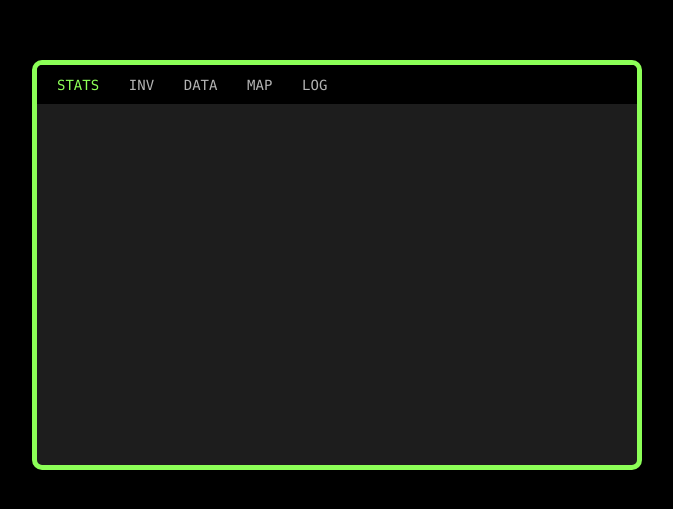
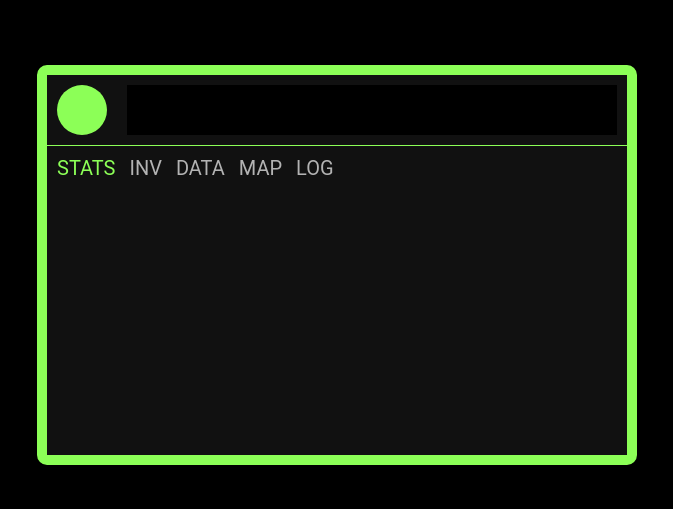
Before and after one commit to DeltaDevBoy/cv, a plain HTML site: page index.html in a window 1280 px wide. Shown: the part 135-644 px from the top of the page, without its empty margins (303-976 px from the left). Drawn offline with Linux system fonts and the light colour scheme.

Commit message:
Update styles.css

```diff
--- a/styles.css
+++ b/styles.css
@@ -1,31 +1,60 @@
-/* Styles généraux */
-body {
-    font-family: "Monaco", monospace;
-    background-color: #000;
-    color: #b3b3b3;
+/* Reset des styles par défaut */
+* {
     margin: 0;
     padding: 0;
+    box-sizing: border-box;
+}
+
+body {
+    background-color: #000;
+    font-family: 'Roboto', sans-serif;
+    color: #b3b3b3;
 }
 
 .pipboy {
-    width: 100%;
+    display: flex;
+    justify-content: center;
+    align-items: center;
     height: 100vh;
-    display: flex;
-    align-items: center;
-    justify-content: center;
 }
 
 .pipboy-screen {
+    background-color: #111;
+    border: 10px solid #8cff57;
+    border-radius: 10px;
+    overflow: hidden;
     width: 600px;
     height: 400px;
-    background-color: #1d1d1d;
-    border: 5px solid #8cff57;
-    border-radius: 10px;
-    overflow: hidden;
+}
+
+.pipboy-top {
+    padding: 10px;
+    border-bottom: 1px solid #8cff57;
+    display: flex;
+    justify-content: space-between;
+    align-items: center;
+}
+
+.pipboy-bottom {
+    display: flex;
+    flex-direction: column;
+    height: calc(100% - 50px);
+}
+
+.pipboy-button {
+    width: 50px;
+    height: 50px;
+    background-color: #8cff57;
+    border-radius: 50%;
+}
+
+.pipboy-display {
+    width: calc(100% - 70px);
+    height: 50px;
+    background-color: #000;
 }
 
 .pipboy-menu {
-    background-color: #000;
     padding: 10px;
 }
 
@@ -37,13 +66,13 @@ body {
 
 .pipboy-menu li {
     display: inline;
+    margin-right: 10px;
 }
 
 .pipboy-menu a {
+    text-decoration: none;
     color: #b3b3b3;
-    text-decoration: none;
-    padding: 5px 10px;
-    font-size: 14px;
+    font-size: 20px;
 }
 
 .pipboy-menu a:hover {
@@ -55,16 +84,16 @@ body {
 }
 
 .pipboy-content {
-    padding: 20px;
-    height: calc(100% - 40px);
-    overflow: auto;
+    padding: 10px;
+    overflow-y: auto;
+    flex-grow: 1;
 }
 
 /* Styles spécifiques pour chaque onglet */
-#personal-info {
+#stats {
     display: block;
 }
 
-#experience, #education, #skills, #projects {
+#inventory, #data, #map, #log {
     display: none;
 }
```
